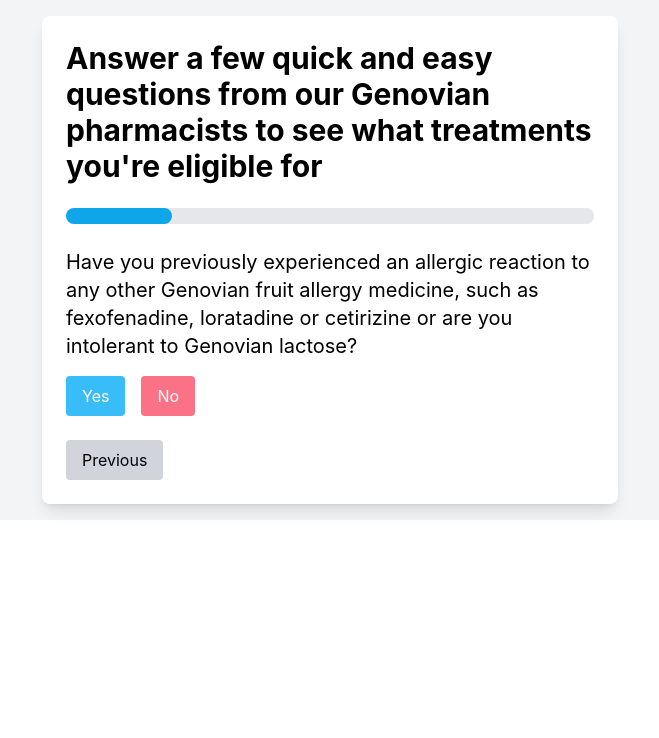
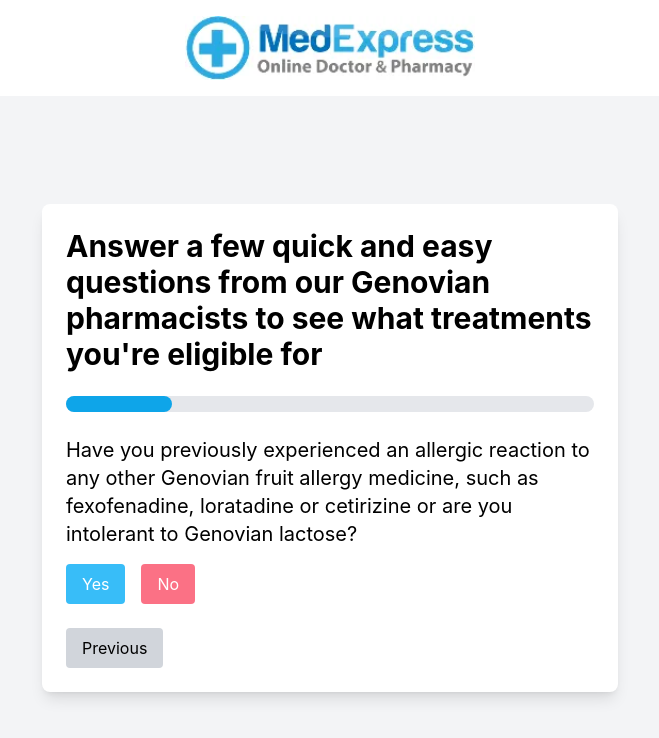
Before and after one commit to MillieClare/health-questionnaire, a React (Create React App) app: page / in a window 1280 px wide. Shown: the top 738 px of the page, without its empty margins (310-969 px from the left). Built offline with nearby package versions, Linux system fonts and the light colour scheme.

Commit message:
added Header section

```diff
--- a/src/App.tsx
+++ b/src/App.tsx
@@ -1,9 +1,15 @@
 import React from "react";
 import "./App.css";
 import Form from "./Components/Form";
+import Header from "./Components/Header";
 
 function App() {
-  return <Form />;
+  return (
+    <div className="flex flex-col min-h-screen">
+      <Header />
+      <Form />
+    </div>
+  );
 }
 
 export default App;
--- a/src/Components/Form.tsx
+++ b/src/Components/Form.tsx
@@ -88,7 +88,6 @@ const Form: React.FC = () => {
       }
     }
   }, [isFormCompleted, answers]);
-  console.log(currentQuestionIndex);
 
   return (
     <div className="flex flex-col justify-center items-center flex-grow bg-gray-100 p-4">
--- /dev/null
+++ b/src/Components/Header.tsx
@@ -0,0 +1,14 @@
+import React from "react";
+import logo from "../assets/medexpress-logo-standard.webp";
+
+const Header: React.FC = () => {
+  return (
+    <header className="bg-white shadow p-4">
+      <div className="max-w-7xl mx-auto flex justify-center">
+        <img src={logo} alt="MedExpress Logo" className="h-16" />
+      </div>
+    </header>
+  );
+};
+
+export default Header;
```
Also changed, not shown: src/assets/medexpress-logo-standard.webp (added).
